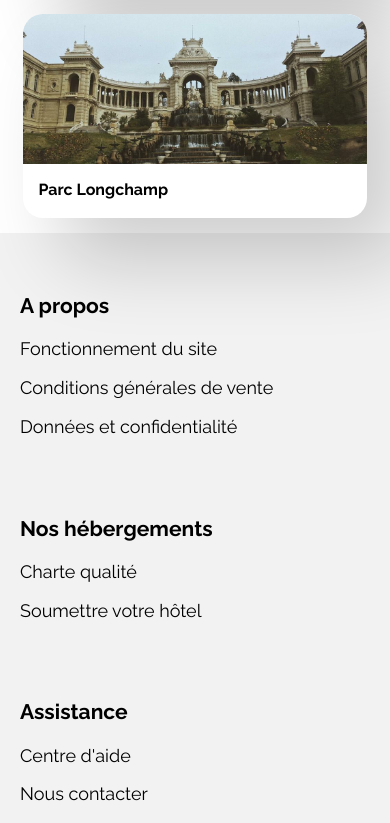
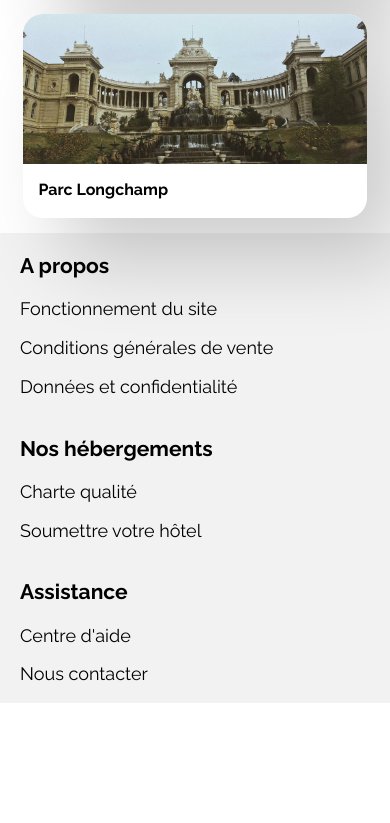
Before and after one commit to Sacha-Jok/Projet-2, a plain HTML site: page index.html in a window 390 px wide. Shown: the part 4087-4910 px from the top of the page. After the commit the page ends 4790 px from the top, so only its background shows below. Drawn offline with nearby package versions, Linux system fonts and the light colour scheme.

```diff
--- a/styles.css
+++ b/styles.css
@@ -469,6 +469,8 @@
    color: #0065FC;
 }
 
+/* Responsive tablette */
+
 @media all and (max-width: 992px)
 {
    body{
@@ -597,10 +599,6 @@
       padding: 0 0 40px 40px;
    }
 
-   .bloc-3 h3{
-      padding-top: 40px;
-   }
-
    .col-1, .col-2, .col-3{
       padding-left: 20px;
       margin-right: 0;
@@ -609,6 +607,8 @@
 
 
 }
+
+/* Responsive mobile */
 
 @media all and (max-width: 768px)
 {
```
